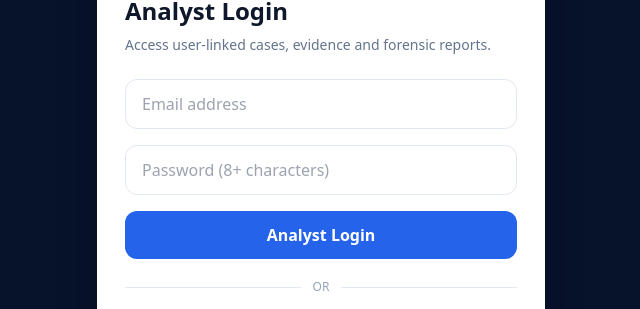
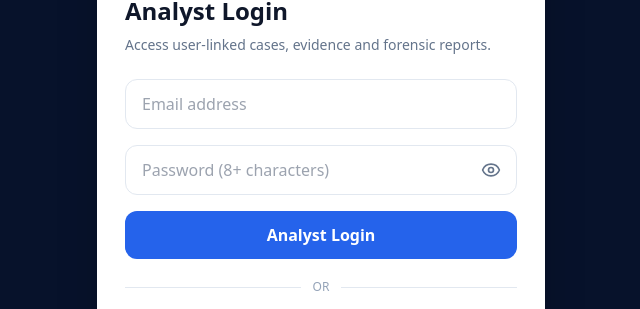
Before and after one commit to kalakonda-akshay/truth_lens, a Next.js app in the folder frontend/: page /login in a window 1280 px wide. Shown: the part 259-568 px from the top of the page, without its empty margins (319-959 px from the left). Built offline with nearby package versions, Linux system fonts and the light colour scheme; no server answers.

Commit message:
fix: stabilize password entry flow

```diff
--- a/frontend/src/app/change-password/page.tsx
+++ b/frontend/src/app/change-password/page.tsx
@@ -2,7 +2,7 @@
 
 import { useState } from "react";
 import { useRouter } from "next/navigation";
-import { KeyRound, ShieldCheck } from "lucide-react";
+import { Eye, EyeOff, KeyRound, ShieldCheck } from "lucide-react";
 import { authRequest, useAuth } from "@/lib/auth";
 
 export default function ChangePasswordPage() {
@@ -11,6 +11,7 @@ export default function ChangePasswordPage() {
   const [currentPassword, setCurrentPassword] = useState("");
   const [newPassword, setNewPassword] = useState("");
   const [confirmPassword, setConfirmPassword] = useState("");
+  const [showPasswords, setShowPasswords] = useState(false);
   const [error, setError] = useState("");
   const [busy, setBusy] = useState(false);
 
@@ -52,9 +53,14 @@ export default function ChangePasswordPage() {
           {user?.password_reset_required ? "Your account was reset by an administrator. Enter the temporary password, then choose a new password." : "You can update your password here."}
         </div>
         <form onSubmit={submit} className="space-y-4">
-          <input type="password" value={currentPassword} onChange={(event) => setCurrentPassword(event.target.value)} required placeholder="Current or temporary password" className="w-full rounded-xl border border-slate-200 px-4 py-3 outline-none focus:border-blue-500" />
-          <input type="password" value={newPassword} onChange={(event) => setNewPassword(event.target.value)} required minLength={8} placeholder="New password (8+ characters)" className="w-full rounded-xl border border-slate-200 px-4 py-3 outline-none focus:border-blue-500" />
-          <input type="password" value={confirmPassword} onChange={(event) => setConfirmPassword(event.target.value)} required minLength={8} placeholder="Confirm new password" className="w-full rounded-xl border border-slate-200 px-4 py-3 outline-none focus:border-blue-500" />
+          <div className="relative">
+            <input type={showPasswords ? "text" : "password"} value={currentPassword} onChange={(event) => setCurrentPassword(event.target.value)} required placeholder="Current or temporary password" className="w-full rounded-xl border border-slate-200 px-4 py-3 pr-12 outline-none focus:border-blue-500" />
+            <button type="button" onClick={() => setShowPasswords((value) => !value)} className="absolute right-3 top-1/2 -translate-y-1/2 rounded-lg p-1 text-slate-500 hover:bg-slate-100" aria-label={showPasswords ? "Hide passwords" : "Show passwords"}>
+              {showPasswords ? <EyeOff className="h-5 w-5" /> : <Eye className="h-5 w-5" />}
+            </button>
+          </div>
+          <input type={showPasswords ? "text" : "password"} value={newPassword} onChange={(event) => setNewPassword(event.target.value)} required minLength={8} placeholder="New password (8+ characters)" className="w-full rounded-xl border border-slate-200 px-4 py-3 outline-none focus:border-blue-500" />
+          <input type={showPasswords ? "text" : "password"} value={confirmPassword} onChange={(event) => setConfirmPassword(event.target.value)} required minLength={8} placeholder="Confirm new password" className="w-full rounded-xl border border-slate-200 px-4 py-3 outline-none focus:border-blue-500" />
           {error && <p className="rounded-lg bg-red-50 p-3 text-sm font-semibold text-red-700">{error}</p>}
           <button disabled={busy} className="flex w-full items-center justify-center gap-2 rounded-xl bg-blue-600 px-5 py-3 font-black text-white hover:bg-blue-700 disabled:opacity-60">
             <KeyRound className="h-5 w-5" />{busy ? "Updating..." : "Update Password"}
--- a/frontend/src/components/AuthForm.tsx
+++ b/frontend/src/components/AuthForm.tsx
@@ -4,7 +4,7 @@ import Link from "next/link";
 import Script from "next/script";
 import { useCallback, useEffect, useState } from "react";
 import { useRouter } from "next/navigation";
-import { ShieldCheck } from "lucide-react";
+import { Eye, EyeOff, ShieldCheck } from "lucide-react";
 import { authRequest, AuthUser, useAuth } from "@/lib/auth";
 
 declare global {
@@ -24,6 +24,7 @@ export function AuthForm({ mode }: { mode: "login" | "signup" | "forgot" }) {
   const [name, setName] = useState("");
   const [email, setEmail] = useState("");
   const [password, setPassword] = useState("");
+  const [showPassword, setShowPassword] = useState(false);
   const [otp, setOtp] = useState("");
   const [challengeId, setChallengeId] = useState("");
   const [devOtp, setDevOtp] = useState("");
@@ -34,6 +35,7 @@ export function AuthForm({ mode }: { mode: "login" | "signup" | "forgot" }) {
   const { setSession } = useAuth();
   const router = useRouter();
   const googleClientId = process.env.NEXT_PUBLIC_GOOGLE_CLIENT_ID ?? "";
+  const otpStep = mode === "login" && Boolean(challengeId);
 
   const complete = useCallback(async (response: Response) => {
     const data = await response.json();
@@ -105,9 +107,16 @@ export function AuthForm({ mode }: { mode: "login" | "signup" | "forgot" }) {
         <p className="mt-2 text-sm text-slate-500">Access user-linked cases, evidence and forensic reports.</p>
         <form onSubmit={submit} className="mt-6 space-y-4">
           {mode === "signup" && <input value={name} onChange={(e) => setName(e.target.value)} required placeholder="Full name" className="w-full rounded-xl border border-slate-200 px-4 py-3 outline-none focus:border-blue-500" />}
-          <input type="email" value={email} onChange={(e) => setEmail(e.target.value)} required placeholder="Email address" className="w-full rounded-xl border border-slate-200 px-4 py-3 outline-none focus:border-blue-500" />
-          {mode !== "forgot" && <input type="password" value={password} onChange={(e) => setPassword(e.target.value)} required minLength={8} placeholder="Password (8+ characters)" className="w-full rounded-xl border border-slate-200 px-4 py-3 outline-none focus:border-blue-500" />}
-          {mode === "login" && challengeId && <input inputMode="numeric" value={otp} onChange={(e) => setOtp(e.target.value)} required minLength={6} maxLength={6} placeholder="Enter 6-digit OTP" className="w-full rounded-xl border border-blue-200 bg-blue-50 px-4 py-3 font-bold tracking-widest outline-none focus:border-blue-500" />}
+          <input type="email" value={email} onChange={(e) => setEmail(e.target.value)} disabled={otpStep} required placeholder="Email address" className="w-full rounded-xl border border-slate-200 px-4 py-3 outline-none focus:border-blue-500 disabled:bg-slate-100 disabled:text-slate-500" />
+          {mode !== "forgot" && (
+            <div className="relative">
+              <input type={showPassword ? "text" : "password"} value={password} onChange={(e) => setPassword(e.target.value)} disabled={otpStep} autoComplete={mode === "login" ? "current-password" : "new-password"} required minLength={8} placeholder="Password (8+ characters)" className="w-full rounded-xl border border-slate-200 px-4 py-3 pr-12 outline-none focus:border-blue-500 disabled:bg-slate-100 disabled:text-slate-500" />
+              <button type="button" onClick={() => setShowPassword((value) => !value)} className="absolute right-3 top-1/2 -translate-y-1/2 rounded-lg p-1 text-slate-500 hover:bg-slate-100" aria-label={showPassword ? "Hide password" : "Show password"}>
+                {showPassword ? <EyeOff className="h-5 w-5" /> : <Eye className="h-5 w-5" />}
+              </button>
+            </div>
+          )}
+          {otpStep && <input inputMode="numeric" pattern="[0-9]*" value={otp} onChange={(e) => setOtp(e.target.value.replace(/\D/g, "").slice(0, 6))} required minLength={6} maxLength={6} placeholder="Enter 6-digit OTP" className="w-full rounded-xl border border-blue-200 bg-blue-50 px-4 py-3 font-bold tracking-widest outline-none focus:border-blue-500" />}
           {error && <p className="rounded-lg bg-red-50 p-3 text-sm font-semibold text-red-700">{error}</p>}
           {message && <p className="rounded-lg bg-emerald-50 p-3 text-sm font-semibold text-emerald-700">{message}</p>}
           {devOtp && <p className="rounded-lg bg-slate-100 p-3 text-center text-sm font-black text-slate-700">Prototype OTP: {devOtp}</p>}
```
